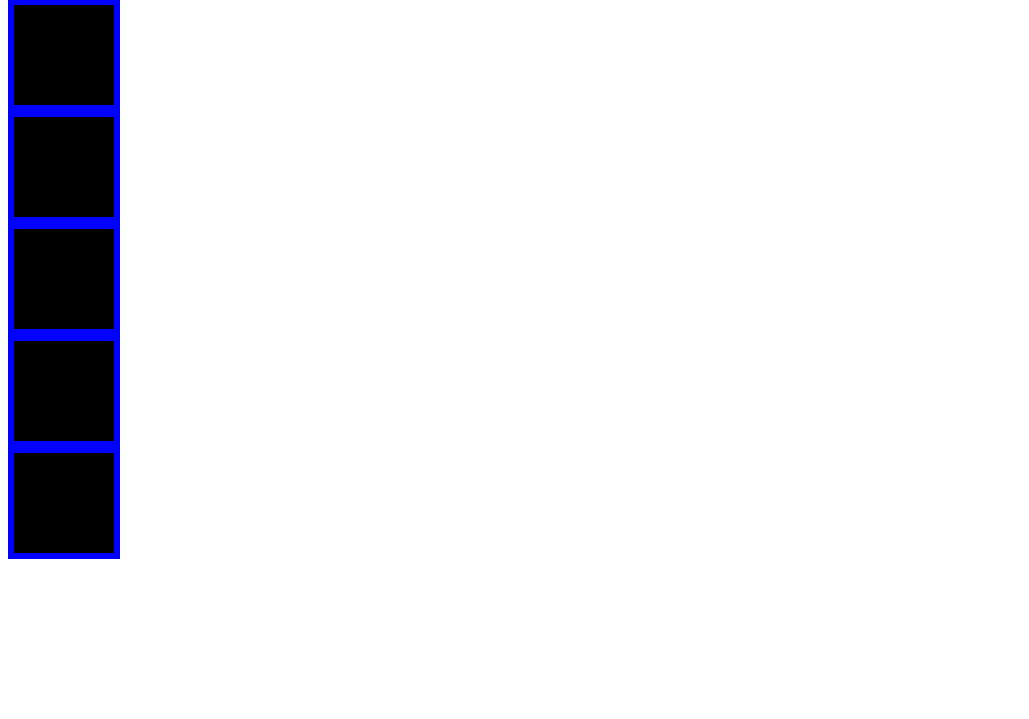
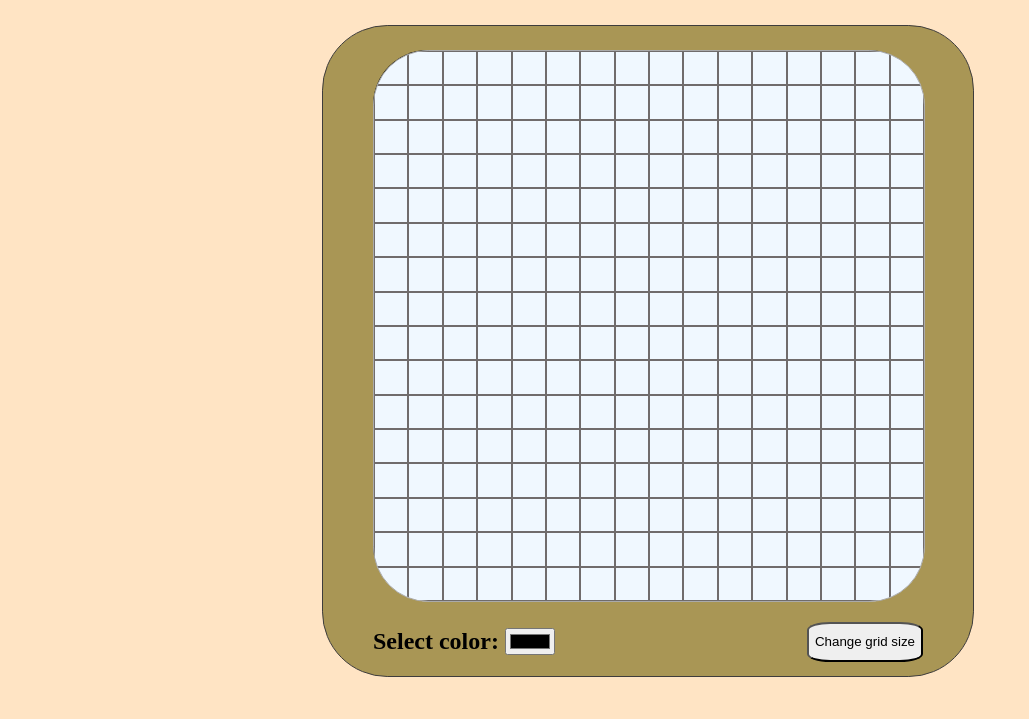
Before and after one commit to Theicedk/Etch-a-sketch-TOP, a plain HTML site: page index.html in a window 1280 px wide. Shown: the part 81-800 px from the top of the page, without its empty margins (0-1029 px from the left). Drawn offline with Linux system fonts and the light colour scheme.

Commit message:
add etch-a-sketch top project

```diff
--- a/index.html
+++ b/index.html
@@ -3,16 +3,34 @@
 <head>
     <meta charset="UTF-8">
     <meta name="viewport" content="width=device-width, initial-scale=1.0">
-    <title>Etch-a-sketch TOP</title>
-    <link rel="stylesheet" href="styles.css">
+    <title>Practica Grid con flexbox</title>
+    <link rel="stylesheet" href="style.css">
 </head>
 <body>
-    <h1>Etch-a-sketch</h1>
+    <div id="parent-container">
+
+       <h1>Etch-a-sketch</h1>
+        <div id="container-extrastyle">
+            <div id="size-lock">
+                <div id="container"></div>
+            </div>
+
+
+            <div id="options">
+                <h2>Select color: <input type="color" id="colorPicker" value="#000000"></h2>
+
+                <button id="generate">Change grid size</button>
+
+            </div>
+
+        </div>
 
 
 
+    </div>
 
 
-    <script src="myscripts.js"></script>
+
+    <script src="script.js"></script>
 </body>
 </html>
--- a/myscripts.js
+++ /dev/null
@@ -1,14 +0,0 @@
-function createGrid(){
-    const gridPart = document.createElement('div');
-    gridPart.style.backgroundColor = "black";
-    gridPart.style.height = "100px";
-    gridPart.style.width = "100px";
-    gridPart.style.border = "solid blue 6px";
-    return gridPart;
-}
-
-
-for (let i = 0; i < 5; i++) {
-  const newBox = createGrid();
-  document.body.appendChild(newBox);
-}
--- /dev/null
+++ b/script.js
@@ -0,0 +1,56 @@
+let isMouseDown = false;
+let currentColor = document.getElementById("colorPicker").value;
+
+const container = document.getElementById("container");
+const generateBtn = document.getElementById("generate");
+const colorPicker = document.getElementById("colorPicker");
+
+
+colorPicker.addEventListener("input", () => {
+    currentColor = colorPicker.value;
+});
+
+document.body.addEventListener("mousedown", () => {
+    isMouseDown = true;
+});
+document.body.addEventListener("mouseup", () => {
+    isMouseDown = false;
+});
+
+generateBtn.addEventListener("click", () => {
+    var n = prompt("Define the new number of squares for the grid, between 16 and 100:");
+    while(n>100 || n<=16){
+        n = prompt("Value should be between 16 and 100:");
+    }
+    generateGrid(n);
+});
+
+function generateGrid(n) {
+    container.innerHTML = ""; // Limpiar grid anterior
+    const blockSize = 550 / n;
+
+    for (let i = 0; i < n * n; i++) {
+        const block = document.createElement("div");
+        block.className = "block";
+
+        // TODO 1: asignar tamaño cuadrado calculado
+        block.style.width = `${blockSize}px`;
+        block.style.height = `${blockSize}px`;
+
+        // TODO 2: pintar bloque al hacer clic
+        block.addEventListener("mousedown", () => {
+            block.style.backgroundColor = currentColor;
+        });
+
+        // TODO 3: permitir pintar al arrastrar
+        block.addEventListener("mouseover", () => {
+            if (isMouseDown) {
+                block.style.backgroundColor = currentColor;
+            }
+        });
+
+        container.appendChild(block);
+    }
+}
+generateGrid(16);
+console.log("Developed by Mirko Pino Sandoval")
--- /dev/null
+++ b/style.css
@@ -0,0 +1,69 @@
+#container {
+    display: flex;
+    flex-wrap: wrap;
+    width: 550px;
+    height: 550 px;
+    border: 1px solid #aaa;
+    background-color: aliceblue;
+    border-radius: 10%;
+    overflow: hidden;
+}
+
+.block {
+    box-sizing: border-box;
+    border: 1px solid #706c6c;
+}
+
+body{
+    background-color: bisque;
+    overflow-y: hidden;
+    position: fixed;
+    width: 100%;
+}
+
+#parent-container{
+    display: flex;
+    flex-direction: column;
+    align-items: center;
+    height: 1000px;
+    gap: 10px;
+}
+
+#options{
+    display: flex;
+    flex-direction: row;
+    align-items: center;
+    height: 20px;
+    width: 550px;
+    justify-content: space-between;
+    margin-top: 2rem;
+}
+
+#generate{
+    border-radius: 20%;
+    height: 40px;
+}
+
+#generate:hover{
+    background-color: #aaa;
+}
+
+#container-extrastyle{
+    margin-top: 0.5rem;
+    background-color: rgb(169, 150, 85);
+    height: 650px;
+    width: 650px;
+    display: flex;
+    justify-content: center;
+    align-items: center;
+    border-radius: 10%;
+    border: solid rgb(62, 60, 60) 1px;
+    flex-direction: column;
+}
+
+#size-lock{
+    background-color: black;
+    height: 550px;
+    width: 550px;
+    border-radius: 10%;
+}
```
Also changed, not shown: styles.css (deleted), 3 other files.
